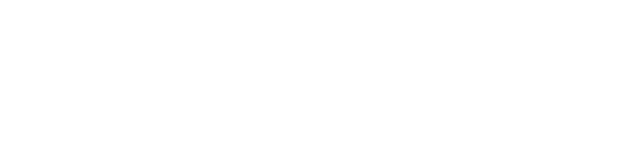
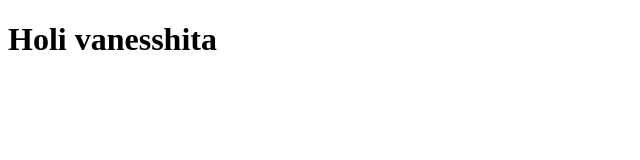
Before and after one commit to AraceliCumen/workshopGit, a plain HTML site: page index.html in a window 1280 px wide. Shown: the whole page, without its empty margins (0-640 px from the left). Drawn offline with Linux system fonts and the light colour scheme.

Commit message:
actualizando index.html

```diff
--- a/index.html
+++ b/index.html
@@ -7,6 +7,6 @@
   <title>Document</title>
 </head>
 <body>
-
+  <h1>Holi vanesshita</h1>
 </body>
 </html>
```
